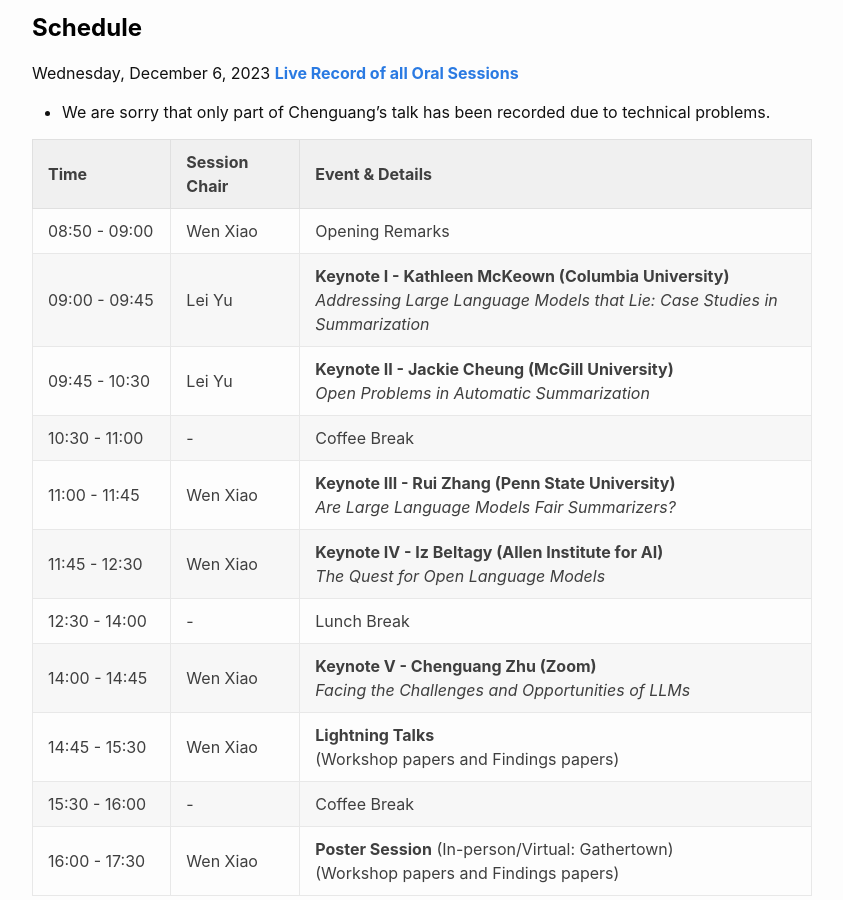
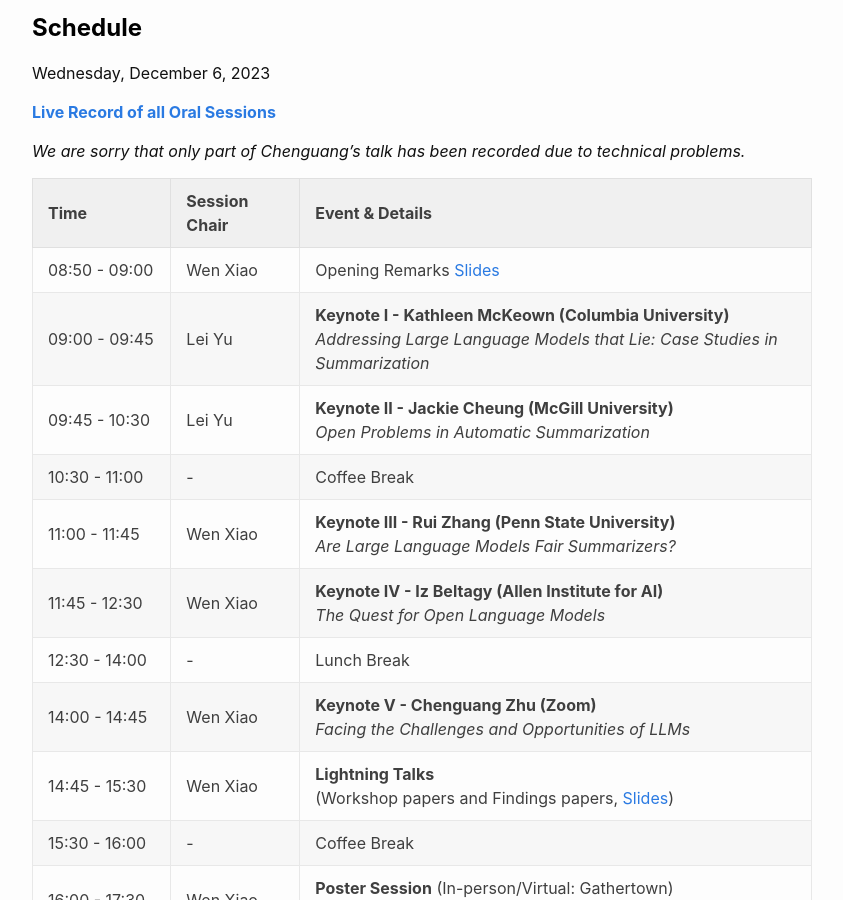
Before and after one commit to newsumm/2025, a Jekyll site: the page built from index.md, in a window 1280 px wide and 900 px high, scrolled down 744 px. Shown: the whole window, without its empty margins (218-1061 px from the left). Built offline with Jekyll 4.4.1, drawn with Linux system fonts in a browser that asks for light colours.

Commit message:
add slides

```diff
--- a/index.md
+++ b/index.md
@@ -21,14 +21,15 @@ New advances in natural language processing (e.g., pre-trained models and prompt
 <!-- Schedule -->
 <h2 class="blackpar_title" id="Schedule"><b>Schedule</b></h2>
 Wednesday, December 6, 2023
-<a href="https://us06web.zoom.us/rec/play/zt3pM74bV1HUGag7gXo5fe7NBaL4uWEO7qtRAqapCbMPesNFcNsjZMU-YutduwehrXsh617z0VlIPzHI.7TQHvQNsFti1z6cZ?canPlayFromShare=true&from=share_recording_detail&continueMode=true&componentName=rec-play&originRequestUrl=https%3A%2F%2Fus06web.zoom.us%2Frec%2Fshare%2Flak8O0xXHGBeVx2Ecf2rv6ACrRTWN6xGDOCLCrtWNBIXQ6TBvMtWe8oWKYClEZq8.EZ6w-2lgWj-jRcuS"><strong>Live Record of all Oral Sessions</strong>
 
-* We are sorry that only part of Chenguang's talk has been recorded due to technical problems.
+<a href="https://us06web.zoom.us/rec/play/zt3pM74bV1HUGag7gXo5fe7NBaL4uWEO7qtRAqapCbMPesNFcNsjZMU-YutduwehrXsh617z0VlIPzHI.7TQHvQNsFti1z6cZ?canPlayFromShare=true&from=share_recording_detail&continueMode=true&componentName=rec-play&originRequestUrl=https%3A%2F%2Fus06web.zoom.us%2Frec%2Fshare%2Flak8O0xXHGBeVx2Ecf2rv6ACrRTWN6xGDOCLCrtWNBIXQ6TBvMtWe8oWKYClEZq8.EZ6w-2lgWj-jRcuS"><strong>Live Record of all Oral Sessions</strong></a>
+
+*We are sorry that only part of Chenguang's talk has been recorded due to technical problems.*
 
 
 | Time&nbsp;&nbsp;&nbsp;&nbsp;&nbsp;&nbsp;&nbsp;&nbsp;&nbsp;&nbsp;&nbsp;&nbsp;&nbsp;&nbsp;&nbsp;&nbsp;&nbsp;&nbsp;      | Session Chair | Event & Details                                      |
 |---------------|---------------|------------------------------------------------------|
-| 08:50 - 09:00 | Wen Xiao | Opening Remarks |
+| 08:50 - 09:00 | Wen Xiao | Opening Remarks  <a href="/2023/files/NewSumm_open_remark.pdf">Slides</a>|
 | 09:00 - 09:45 | Lei Yu | **Keynote I - Kathleen McKeown (Columbia University)** <br>*Addressing Large Language Models that Lie: Case Studies in Summarization* |
 | 09:45 - 10:30 | Lei Yu | **Keynote II - Jackie Cheung (McGill University)**<br>*Open Problems in Automatic Summarization* |
 | 10:30 - 11:00 | - | Coffee Break |
@@ -36,7 +37,7 @@ Wednesday, December 6, 2023
 | 11:45 - 12:30 | Wen Xiao  | **Keynote IV - Iz Beltagy (Allen Institute for AI)**<br>*The Quest for Open Language Models* |
 | 12:30 - 14:00 | - | Lunch Break |
 | 14:00 - 14:45 | Wen Xiao | **Keynote V - Chenguang Zhu (Zoom)**<br>*Facing the Challenges and Opportunities of LLMs* |
-| 14:45 - 15:30 | Wen Xiao | **Lightning Talks**<br>(Workshop papers and Findings papers) |
+| 14:45 - 15:30 | Wen Xiao | **Lightning Talks**<br>(Workshop papers and Findings papers, <a href="/2023/files/NewSumm_lightning.pdf">Slides</a>) |
 | 15:30 - 16:00 | - | Coffee Break |
 | 16:00 - 17:30 | Wen Xiao | **Poster Session** (In-person/Virtual: Gathertown)<br>(Workshop papers and Findings papers) |
 
```
Also changed, not shown: 4 other files.
